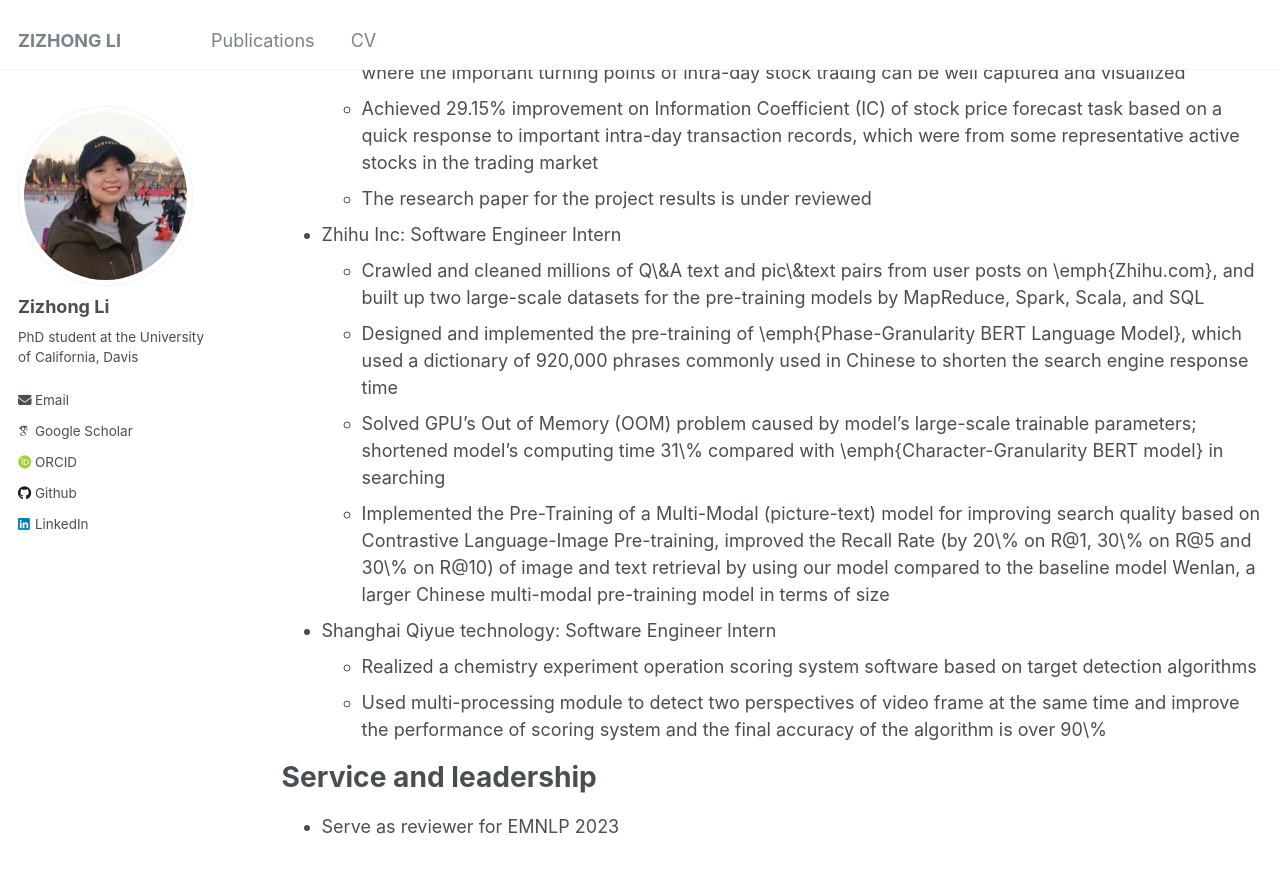
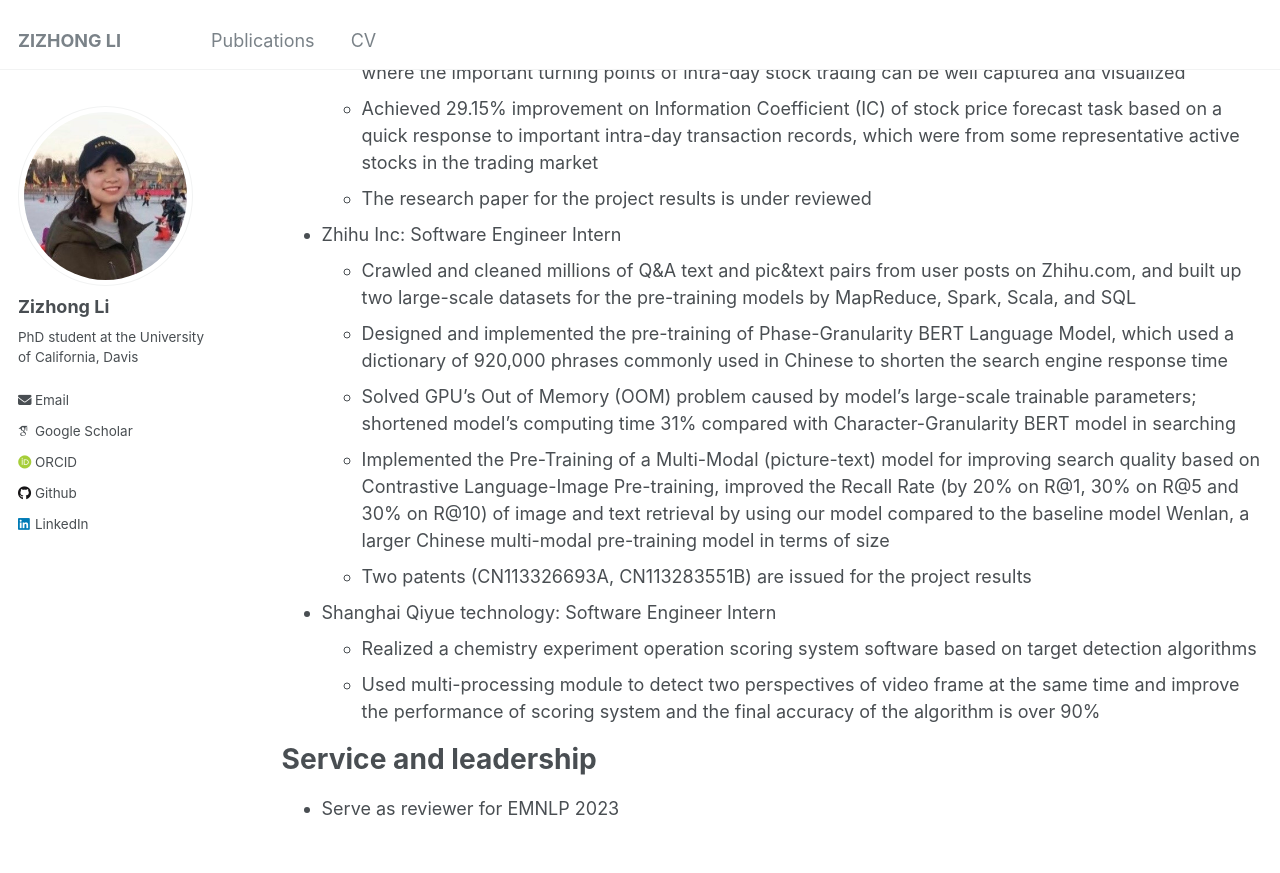
Before and after one commit to lizizhong/lizizhong.github.io, a Jekyll site: the page built from _pages/cv.md, in a window 1280 px wide and 900 px high, scrolled down 373 px. Shown: the top 873 px of the window. Built offline with Jekyll 4.4.1, drawn with Linux system fonts in a browser that asks for light colours; some web fonts are replaced.

Commit message:
Update cv.md

```diff
--- a/_pages/cv.md
+++ b/_pages/cv.md
@@ -23,15 +23,16 @@ Work experience
   * The research paper for the project results is under reviewed
 
 * Zhihu Inc: Software Engineer Intern
-  * Crawled and cleaned millions of Q\&A text and pic\&text pairs from user posts on \emph{Zhihu.com}, and built up two large-scale datasets for the pre-training models by MapReduce, Spark, Scala, and SQL
-  * Designed and implemented the pre-training of \emph{Phase-Granularity BERT Language Model}, which used a dictionary of 920,000 phrases commonly used in Chinese to shorten the search engine response time
-  * Solved GPU’s Out of Memory (OOM) problem caused by model's large-scale trainable parameters; shortened model's computing time 31\% compared with \emph{Character-Granularity BERT model} in searching
-  * Implemented the Pre-Training of a Multi-Modal (picture-text) model for improving search quality based on Contrastive Language-Image Pre-training, improved the Recall Rate (by 20\% on R@1, 30\% on R@5 and 30\% on R@10) of image and text retrieval by using our model compared to the baseline model Wenlan, a larger Chinese multi-modal pre-training model in terms of size
+  * Crawled and cleaned millions of Q&A text and pic&text pairs from user posts on Zhihu.com, and built up two large-scale datasets for the pre-training models by MapReduce, Spark, Scala, and SQL
+  * Designed and implemented the pre-training of Phase-Granularity BERT Language Model, which used a dictionary of 920,000 phrases commonly used in Chinese to shorten the search engine response time
+  * Solved GPU’s Out of Memory (OOM) problem caused by model's large-scale trainable parameters; shortened model's computing time 31% compared with Character-Granularity BERT model in searching
+  * Implemented the Pre-Training of a Multi-Modal (picture-text) model for improving search quality based on Contrastive Language-Image Pre-training, improved the Recall Rate (by 20% on R@1, 30% on R@5 and 30% on R@10) of image and text retrieval by using our model compared to the baseline model Wenlan, a larger Chinese multi-modal pre-training model in terms of size
+  * Two patents (CN113326693A, CN113283551B) are issued for the project results
 
 * Shanghai Qiyue technology: Software Engineer Intern
   * Realized a chemistry experiment operation scoring system software based on target detection algorithms
   * Used multi-processing module to detect two perspectives of video frame at the same time and improve the performance
-of scoring system and the final accuracy of the algorithm is over 90\%
+of scoring system and the final accuracy of the algorithm is over 90%
 
 
 Service and leadership
```
